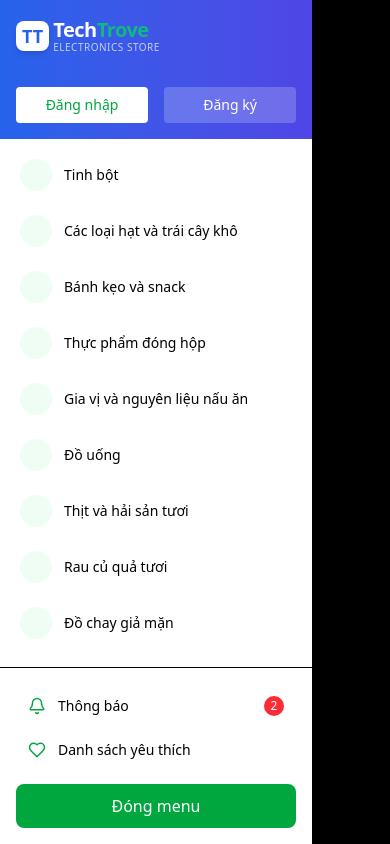
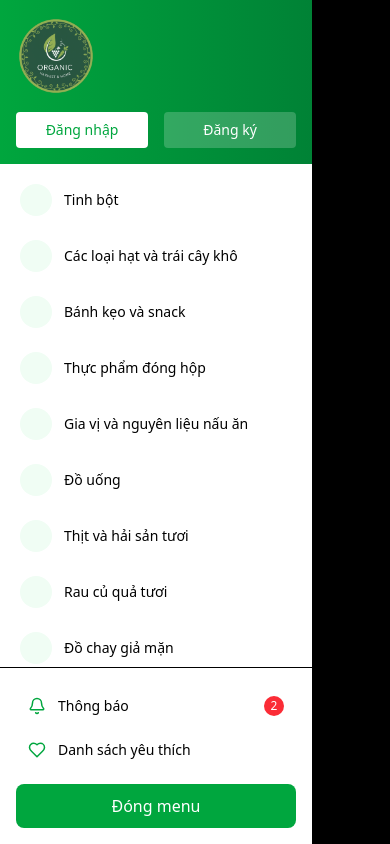
Before and after one commit to doxhuy2104/IT4409-20251, a React (Vite) app in the folder client/: page /auth/register in a window 390 px wide. Both pictures are taken after a click on the button 35 px from the left and 52 px from the top of the page. Shown: the top 844 px of the page. Built offline with nearby package versions, Linux system fonts and the light colour scheme; grey boxes are pictures that could not be loaded.

Commit message:
fix login logo

```diff
--- a/client/src/components/Header.tsx
+++ b/client/src/components/Header.tsx
@@ -255,13 +255,6 @@ const Header: React.FC = () => {
             {/* Logo */}
             <Link to="/" className="flex-shrink-0 transform hover:scale-105 transition-transform duration-300">
               <div className="flex items-center">
-                {/* <div className="bg-white rounded-lg p-1.5 mr-1 shadow-md">
-                  <div className="text-[#2563EB] font-bold text-lg leading-none">TT</div>
-                </div>
-                <div className="flex flex-col">
-                  <span className="text-white font-extrabold text-xl tracking-tight">Tech<span className="text-[#10B981] font-black">Trove</span></span>
-                  <span className="text-white/70 text-[10px] -mt-1 tracking-wider font-medium">ELECTRONICS STORE</span>
-                </div> */}
                 <img src={logo} className='h-20'></img>
               </div>
             </Link>
@@ -299,38 +292,6 @@ const Header: React.FC = () => {
               {/* Search suggestions dropdown */}
               {showSuggestions && (
                 <div className="absolute top-full left-0 w-full bg-white rounded-lg shadow-xl overflow-hidden mt-2 z-50 border border-gray-100 animate-fadeDown">
-                  {/* Suggested text - "Có phải bạn muốn tìm" */}
-                  {/* <div className="p-3 text-sm text-gray-500 border-b bg-gray-50">
-                    <span className="font-medium">Có phải bạn muốn tìm</span>
-                  </div> */}
-
-                  {/* Special link for brand page - shown when searching Samsung */}
-                  {/* {searchQuery.toLowerCase().includes('samsung') && (
-                    <Link
-                      to="/thuong-hieu/samsung"
-                      className="flex items-center bg-gradient-to-r from-green-600 to-emerald-600 p-3 hover:opacity-95 transition-opacity"
-                    >
-                      <div className="bg-white rounded-full p-2 mr-2 shadow-sm">
-                        <span className="text-xs font-bold">SAMSUNG</span>
-                      </div>
-                      <span className="text-white">Chuyên trang Samsung</span>
-                      <span className="ml-auto bg-white/20 rounded-full px-2 py-0.5 text-xs text-white">Xem ngay</span>
-                    </Link>
-                  )}                   */}
-                  {/* Category suggestions */}
-                  {/* {suggestedCategories.map((category, index) => (
-                    <Link
-                      key={index}
-                      to={`/search?query=${encodeURIComponent(category)}`}
-                      className="block px-4 py-2.5 hover:bg-gray-50 text-green-600 transition-colors"
-                      onClick={() => setShowSuggestions(false)}
-                    >
-                      <div className="flex items-center">
-                        <Search size={14} className="mr-2 text-gray-400" />
-                        <span>{category}</span>
-                      </div>
-                    </Link>
-                  ))} */}
 
                   {/* Suggested products section */}
                   {suggestedProducts.length > 0 && (
@@ -682,18 +643,10 @@ const Header: React.FC = () => {
           {/* Mobile Menu Content */}
           <div className="flex flex-col h-full">
             {/* User info section */}
-            <div className="bg-gradient-to-r from-[#2563EB] to-[#4F46E5] p-4">
+            <div className="bg-gradient-to-r from-green-600 to-green-700 p-4">
               <div className="flex items-center">
                 {/* Logo for mobile menu */}
-                <div className="flex items-center mb-4">
-                  <div className="bg-white rounded-lg p-1.5 mr-1 shadow-md">
-                    <div className="text-[#2563EB] font-bold text-lg leading-none">TT</div>
-                  </div>
-                  <div className="flex flex-col">
-                    <span className="text-white font-extrabold text-xl tracking-tight">Tech<span className="text-[#10B981] font-black">Trove</span></span>
-                    <span className="text-white/70 text-[10px] -mt-1 tracking-wider font-medium">ELECTRONICS STORE</span>
-                  </div>
-                </div>
+                <Link to="/" onClick={() => setIsMobileMenuOpen(false)}><img src={logo} className='h-20'></img></Link>
               </div>
 
               {isAuthenticated ? (
--- a/client/src/pages/auth/Register.tsx
+++ b/client/src/pages/auth/Register.tsx
@@ -1,6 +1,6 @@
 import React, { useState, useEffect } from 'react';
 import { CheckCircle, Mail } from 'lucide-react';
-import { Link } from 'react-router-dom';
+import { Link, useNavigate } from 'react-router-dom';
 import { useAuth } from '../../hooks/useAuth';
 import Logo from '../../components/Logo';
 
@@ -16,6 +16,7 @@ const Register: React.FC = () => {
   const [isSubmitting, setIsSubmitting] = useState(false);
   const [registrationSuccess, setRegistrationSuccess] = useState(false);
   const {register, error, clearError, loginWithGoogle } = useAuth();
+  const navigate = useNavigate();
 
   //Testing password complexity
   useEffect(() => {
@@ -51,6 +52,16 @@ const Register: React.FC = () => {
       };
     }
   }, [email, phone, fullName, password, error, clearError]);
+
+    useEffect(() => {
+  if (registrationSuccess) {
+    const timer = setTimeout(() => {
+      navigate("/auth/login");
+    }, 3000);
+
+    return () => clearTimeout(timer);
+  }
+  }, [registrationSuccess, navigate]);
 
   const handleSubmit = async (e: React.FormEvent) => {
     e.preventDefault();
@@ -262,27 +273,16 @@ const Register: React.FC = () => {
             <div className="mt-4 p-4 bg-green-50 border border-green-200 rounded-lg">
               <div className="flex items-center">
                 <CheckCircle className="h-5 w-5 text-green-500 mr-2" />
-                    <h3 className="text-sm font-medium text-green-800">Đăng ký thành công!</h3>
+                <h3 className="text-sm font-medium text-green-800">
+                  Đăng ký thành công!
+                </h3>
               </div>
-                  <div className="mt-2 flex items-start">
-                    <Mail className="h-5 w-5 text-green-500 mr-2 flex-shrink-0 mt-0.5" />
-                    <div>
-                      <p className="text-sm text-green-700">
-                        Email xác nhận đã được gửi đến <span className="font-semibold">{email}</span>
-                      </p>
-                      <p className="text-sm text-green-700 mt-1">
-                        Vui lòng kiểm tra hộp thư (cả thư rác) và nhấn vào liên kết xác nhận để hoàn tất đăng ký.
+
+              <p className="text-sm text-green-700 mt-2">
+                Đang chuyển đến trang đăng nhập...
               </p>
             </div>
-                  </div>
-                  <div className="mt-3">
-                    <Link to="/auth/login" className="text-sm font-medium text-green-700 hover:text-green-900 underline">
-                      Quay lại trang đăng nhập
-                    </Link>
-                  </div>
-                </div>
           )}
-
           {/* Nút đăng ký */}
           <button
             type="submit"
```
Also changed, not shown: 1 other file (tests, documents, lock files or other folders). Lines whose indentation alone changed are shown as unchanged.
